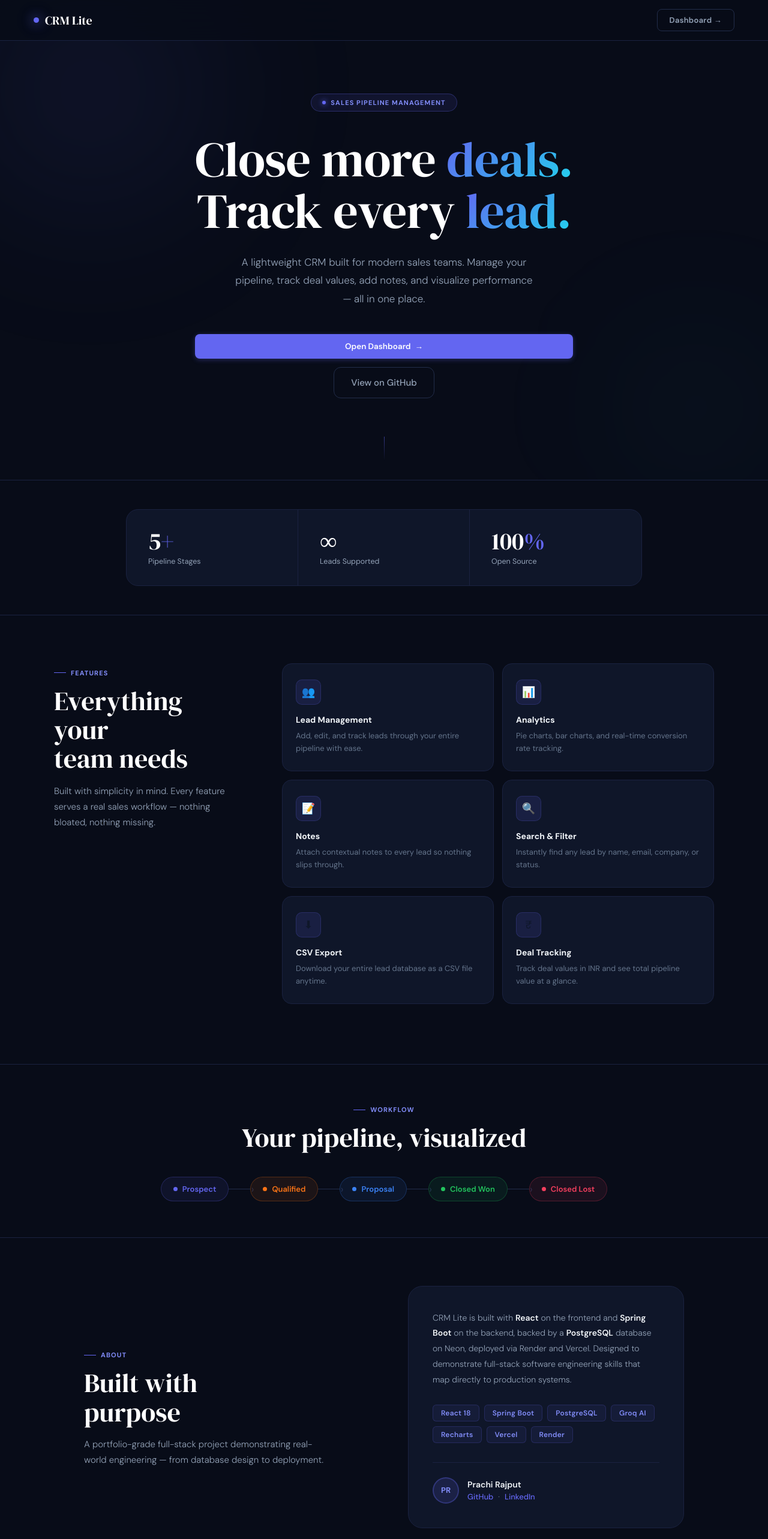
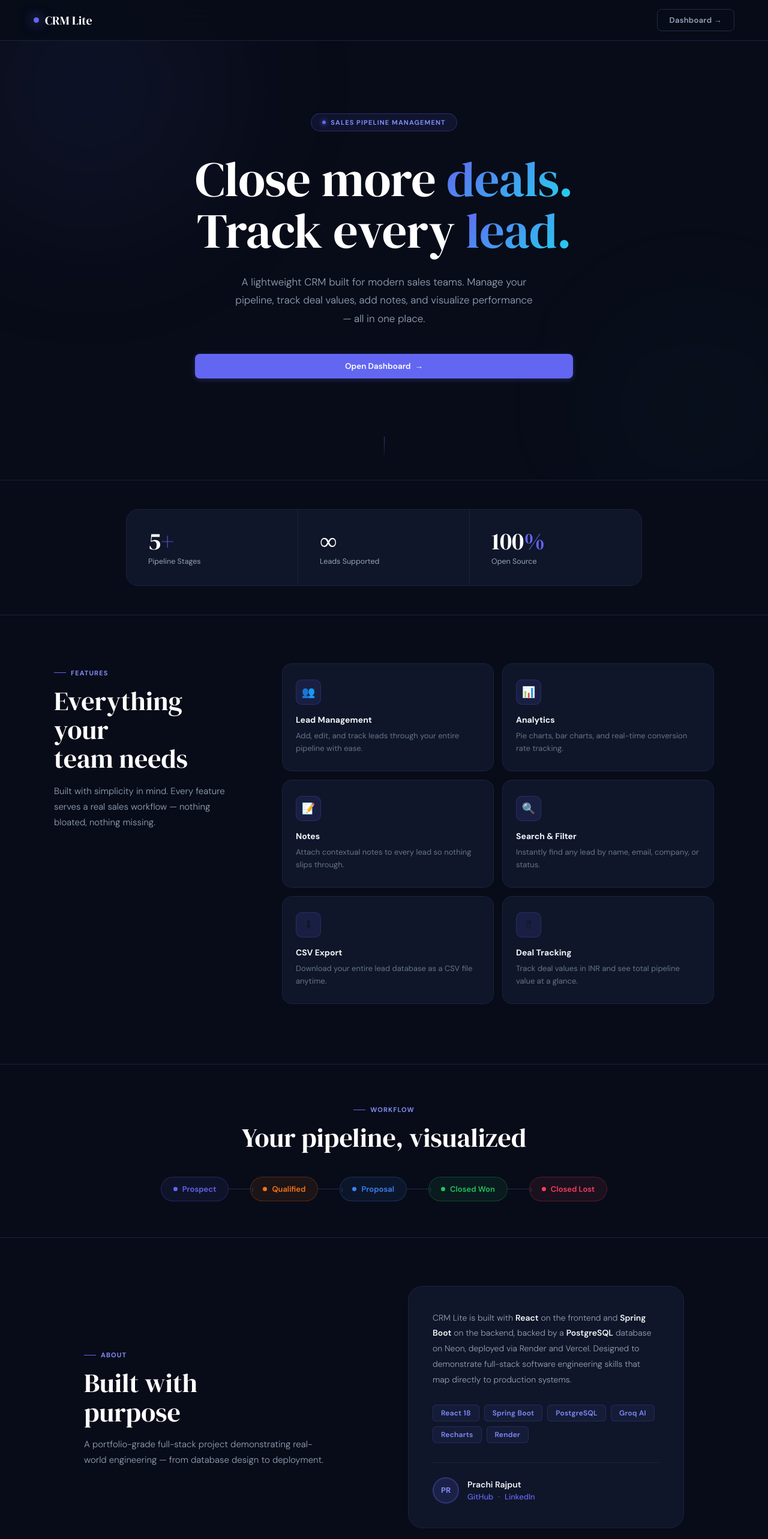
Before and after one commit to Prachi088/crm-frontend, a React (Create React App) app: page / in a window 1280 px wide. Shown: the top 2566 px of the page at 60% size. Built offline with nearby package versions, Linux system fonts and the light colour scheme.

Commit message:
Readme file changed

```diff
--- a/src/Footer.js
+++ b/src/Footer.js
@@ -62,7 +62,7 @@ const isDark = page === "landing";
             <li><a href="mailto:support@crmlite.dev" className="gfooter-info-link">support@crmlite.dev</a></li>
             <li><a href="https://github.com/Prachi088" target="_blank" rel="noreferrer" className="gfooter-info-link">GitHub Repository</a></li>
             <li><span className="gfooter-info-text">React &amp; Spring Boot</span></li>
-            <li><span className="gfooter-info-text">Vercel &amp; Render</span></li>
+            <li><span className="gfooter-info-text">Render &amp; Neon</span></li>
           </ul>
         </div>
       </div>
--- a/src/LandingPage.js
+++ b/src/LandingPage.js
@@ -1,4 +1,4 @@
- import React, { useEffect, useRef } from "react";
+import React, { useEffect, useRef } from "react";
 import "./LandingPage.css";
 import gsap from "gsap";
 import { ScrollTrigger } from "gsap/ScrollTrigger";
@@ -56,7 +56,6 @@ function LandingPage({ onEnter }) {
   useEffect(() => {
     const ctx = gsap.context(() => {
 
-      /* HERO — badge + subtitle + cta fade up on load */
       const tl = gsap.timeline({ defaults: { ease: "power4.out" } });
 
       tl.to(".hero-badge", { opacity: 1, y: 0, duration: .8, delay: .2 })
@@ -64,7 +63,6 @@ function LandingPage({ onEnter }) {
         .to(".hero-actions",{ opacity: 1, y: 0, duration: .7 }, "-=.4")
         .to(".hero-scroll-hint", { opacity: 1, duration: .6 }, "-=.2");
 
-      /* HERO WORDS — staggered word-by-word reveal */
       gsap.to(".word", {
         opacity: 1,
         y: 0,
@@ -74,19 +72,14 @@ function LandingPage({ onEnter }) {
         delay: .3,
       });
 
-      /* STATS — scroll triggered */
       gsap.to(".stat-item", {
         opacity: 1, y: 0,
         duration: .8,
         stagger: .15,
         ease: "power3.out",
-        scrollTrigger: {
-          trigger: ".stats-section",
-          start: "top 80%",
-        },
+        scrollTrigger: { trigger: ".stats-section", start: "top 80%" },
       });
 
-      /* FEATURES left panel */
       gsap.to(".section-tag", {
         opacity: 1, duration: .6, stagger: .1,
         scrollTrigger: { trigger: ".features-section", start: "top 75%" },
@@ -100,19 +93,14 @@ function LandingPage({ onEnter }) {
         scrollTrigger: { trigger: ".features-section", start: "top 68%" },
       });
 
-      /* FEATURE CARDS — scroll in from left one by one */
       gsap.to(".feature-card", {
         opacity: 1, x: 0,
         duration: .75,
         stagger: .12,
         ease: "power3.out",
-        scrollTrigger: {
-          trigger: ".features-grid",
-          start: "top 78%",
-        },
+        scrollTrigger: { trigger: ".features-grid", start: "top 78%" },
       });
 
-      /* PIPELINE section heading */
       gsap.to(".pipeline-section .section-tag", {
         opacity: 1, duration: .6,
         scrollTrigger: { trigger: ".pipeline-section", start: "top 78%" },
@@ -122,7 +110,6 @@ function LandingPage({ onEnter }) {
         scrollTrigger: { trigger: ".pipeline-section", start: "top 75%" },
       });
 
-      /* PIPELINE STEPS + ARROWS */
       gsap.to(".pipeline-step", {
         opacity: 1, x: 0,
         duration: .6,
@@ -138,12 +125,10 @@ function LandingPage({ onEnter }) {
         scrollTrigger: { trigger: ".pipeline-track", start: "top 80%" },
       });
 
-      /* ABOUT left text */
       gsap.to(".about-section .section-tag",    { opacity: 1, duration: .6, scrollTrigger: { trigger: ".about-section", start: "top 78%" } });
       gsap.to(".about-section .section-heading",{ opacity: 1, y: 0, duration: .8, scrollTrigger: { trigger: ".about-section", start: "top 75%" } });
       gsap.to(".about-section .section-sub",    { opacity: 1, y: 0, duration: .7, scrollTrigger: { trigger: ".about-section", start: "top 72%" } });
 
-      /* ABOUT card slide in from right */
       gsap.to(".about-card", {
         opacity: 1, x: 0,
         duration: .9,
@@ -151,7 +136,6 @@ function LandingPage({ onEnter }) {
         scrollTrigger: { trigger: ".about-inner", start: "top 75%" },
       });
 
-      /* ORB parallax */
       gsap.to(".orb-1", {
         yPercent: -30,
         ease: "none",
@@ -168,7 +152,6 @@ function LandingPage({ onEnter }) {
     return () => ctx.revert();
   }, []);
 
-  /* ── Split hero title into words ── */
   const renderTitle = () => {
     const line1 = ["Close", "more", "deals."];
     const line2 = ["Track", "every", "lead."];
@@ -217,14 +200,11 @@ function LandingPage({ onEnter }) {
             <button className="btn-primary" onClick={onEnter}>
               Open Dashboard <span>→</span>
             </button>
-            <button className="btn-ghost">
-              View on GitHub
-            </button>
           </div>
         </div>
         <div className="hero-scroll-hint">
           <div className="scroll-line" />
-         </div>
+        </div>
       </section>
 
       {/* STATS */}
@@ -307,7 +287,7 @@ function LandingPage({ onEnter }) {
               Designed to demonstrate full-stack software engineering skills that map directly to production systems.
             </p>
             <div className="tech-stack">
-              {["React 18", "Spring Boot", "PostgreSQL", "Groq AI", "Recharts", "Vercel", "Render"].map((t) => (
+              {["React 18", "Spring Boot", "PostgreSQL", "Groq AI", "Recharts", "Render"].map((t) => (
                 <span key={t} className="tech-pill">{t}</span>
               ))}
             </div>
@@ -325,12 +305,6 @@ function LandingPage({ onEnter }) {
           </div>
         </div>
       </section>
-{/*
-      FOOTER
-      <footer className="landing-footer">
-        // <span>© {new Date().getFullYear()} CRM Lite · MIT License</span>
-        <button className="footer-cta" onClick={onEnter}>Open Dashboard →</button>
-      </footer> */}
     </div>
   );
 }
```
Also changed, not shown: src/README.md.
